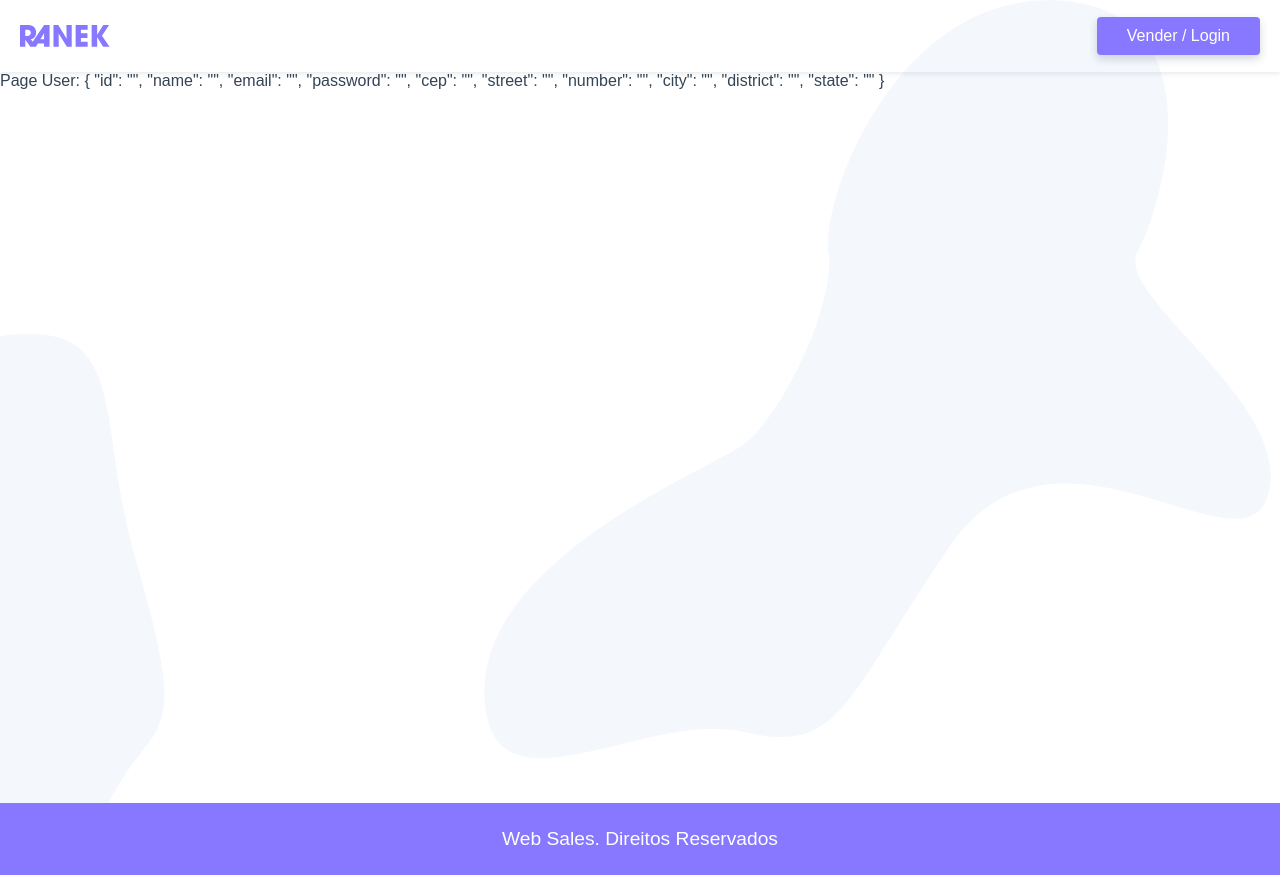
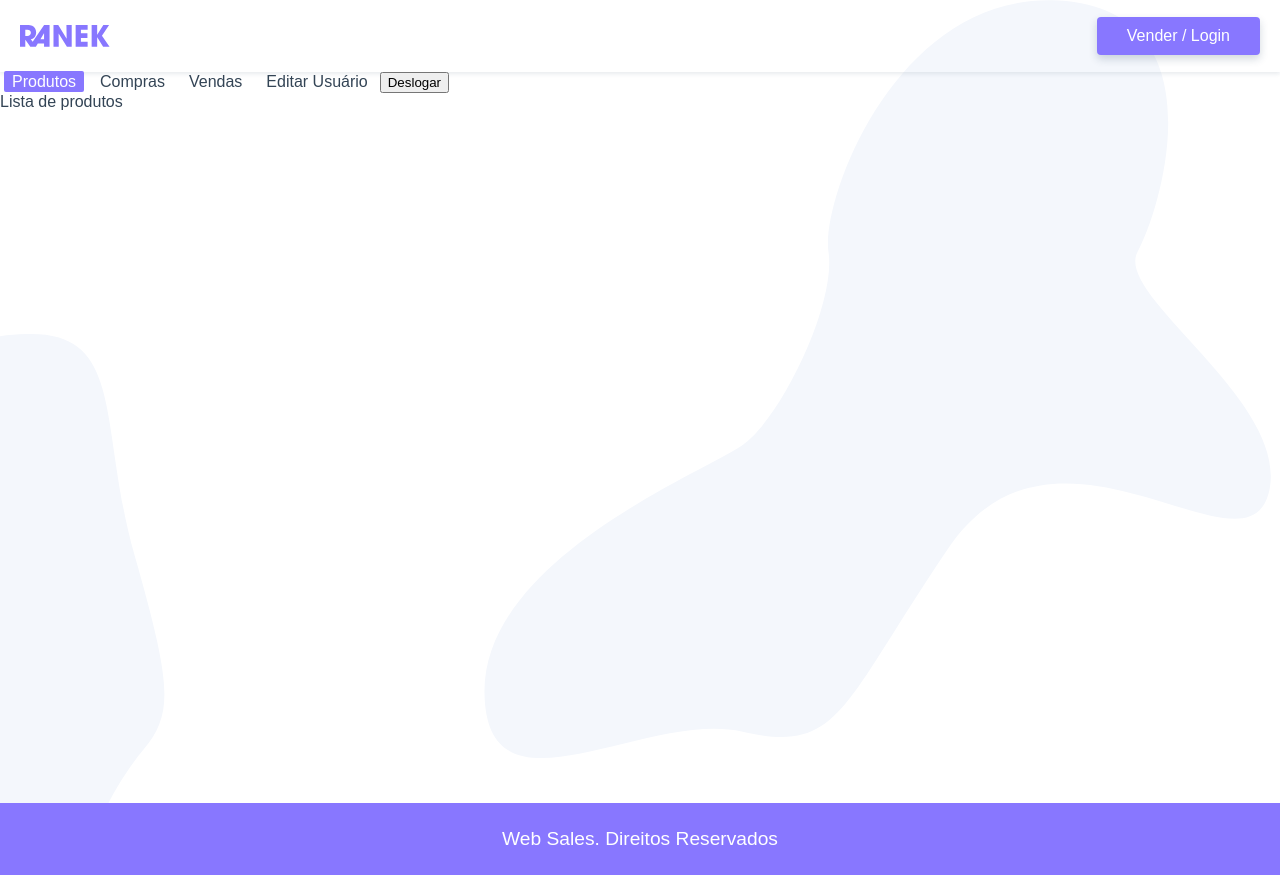
Before and after one commit to marlenesedano/websales, a Vue app: page /user in a window 1280 px wide. Built offline with nearby package versions, Linux system fonts and the light colour scheme.

Commit message:
feat: add user router

```diff
--- a/src/router/index.js
+++ b/src/router/index.js
@@ -4,6 +4,10 @@ import Home from "../views/Home.vue";
 import Product from "../views/Product.vue";
 import Login from "../views/Login.vue";
 import User from "../views/user/User.vue";
+import UserProducts from "../views/user/UserProducts.vue";
+import UserEdit from "../views/user/UserEdit.vue";
+import UserPurchase from "../views/user/UserPurchase.vue";
+import UserSales from "../views/user/UserSales.vue";
 
 Vue.use(Router);
 
@@ -30,9 +34,34 @@ export default new Router({
     },
     {
       path: "/user",
-      name: "user",
       component: User,
       props: true,
+      children: [
+        {
+          path: "",
+          name: "user",
+          component: UserProducts,
+          props: true,
+        },
+        {
+          path: "purchase",
+          name: "purchase",
+          component: UserPurchase,
+          props: true,
+        },
+        {
+          path: "sales",
+          name: "sales",
+          component: UserSales,
+          props: true,
+        },
+        {
+          path: "edit",
+          name: "user-edit",
+          component: UserEdit,
+          props: true,
+        },
+      ],
     },
   ],
   // To always go back to the top when going to another product page
--- a/src/store/index.js
+++ b/src/store/index.js
@@ -40,6 +40,21 @@ export default new Vuex.Store({
       context.commit("UPDATE_USER", { id: payload.email });
       return api.post("/usuario", payload);
     },
+    logOutUser(context) {
+      context.commit("UPDATE_USER", {
+        id: "",
+        name: "",
+        email: "",
+        password: "",
+        cep: "",
+        street: "",
+        number: "",
+        city: "",
+        district: "",
+        state: "",
+      });
+      context.commit("UPDATE_LOGIN", false);
+    },
   },
   modules: {},
 });
--- a/src/views/user/User.vue
+++ b/src/views/user/User.vue
@@ -1,10 +1,39 @@
 <template>
-  <p>Page User: {{ $store.state.user }}</p>
+  <section class="user">
+    <nav class="sidnavi">
+      <ul>
+        <li>
+          <router-link :to="{ name: 'user' }">Produtos</router-link>
+        </li>
+        <li>
+          <router-link :to="{ name: 'sales' }">Compras</router-link>
+        </li>
+        <li>
+          <router-link :to="{ name: 'purchase' }">Vendas</router-link>
+        </li>
+        <li>
+          <router-link :to="{ name: 'user-edit' }">Editar Usuário</router-link>
+        </li>
+        <li>
+          <button @click.prevent="logOut">Deslogar</button>
+        </li>
+      </ul>
+    </nav>
+    <transition mode="out-in">
+      <router-view></router-view>
+    </transition>
+  </section>
 </template>
 
 <script>
 export default {
   name: "User",
+  methods: {
+    logOut() {
+      this.$store.dispatch("logOutUser");
+      this.$router.push("/login");
+    },
+  },
 };
 </script>
 
--- /dev/null
+++ b/src/views/user/UserEdit.vue
@@ -0,0 +1,9 @@
+<template>
+  <p>editar user</p>
+</template>
+
+<script>
+export default {};
+</script>
+
+<style></style>
--- /dev/null
+++ b/src/views/user/UserProducts.vue
@@ -0,0 +1,9 @@
+<template>
+  <p>Lista de produtos</p>
+</template>
+
+<script>
+export default {};
+</script>
+
+<style></style>
--- /dev/null
+++ b/src/views/user/UserPurchase.vue
@@ -0,0 +1,9 @@
+<template>
+  <p>User Compras</p>
+</template>
+
+<script>
+export default {};
+</script>
+
+<style></style>
--- /dev/null
+++ b/src/views/user/UserSales.vue
@@ -0,0 +1,9 @@
+<template>
+  <p>User Vendas</p>
+</template>
+
+<script>
+export default {};
+</script>
+
+<style></style>
```
